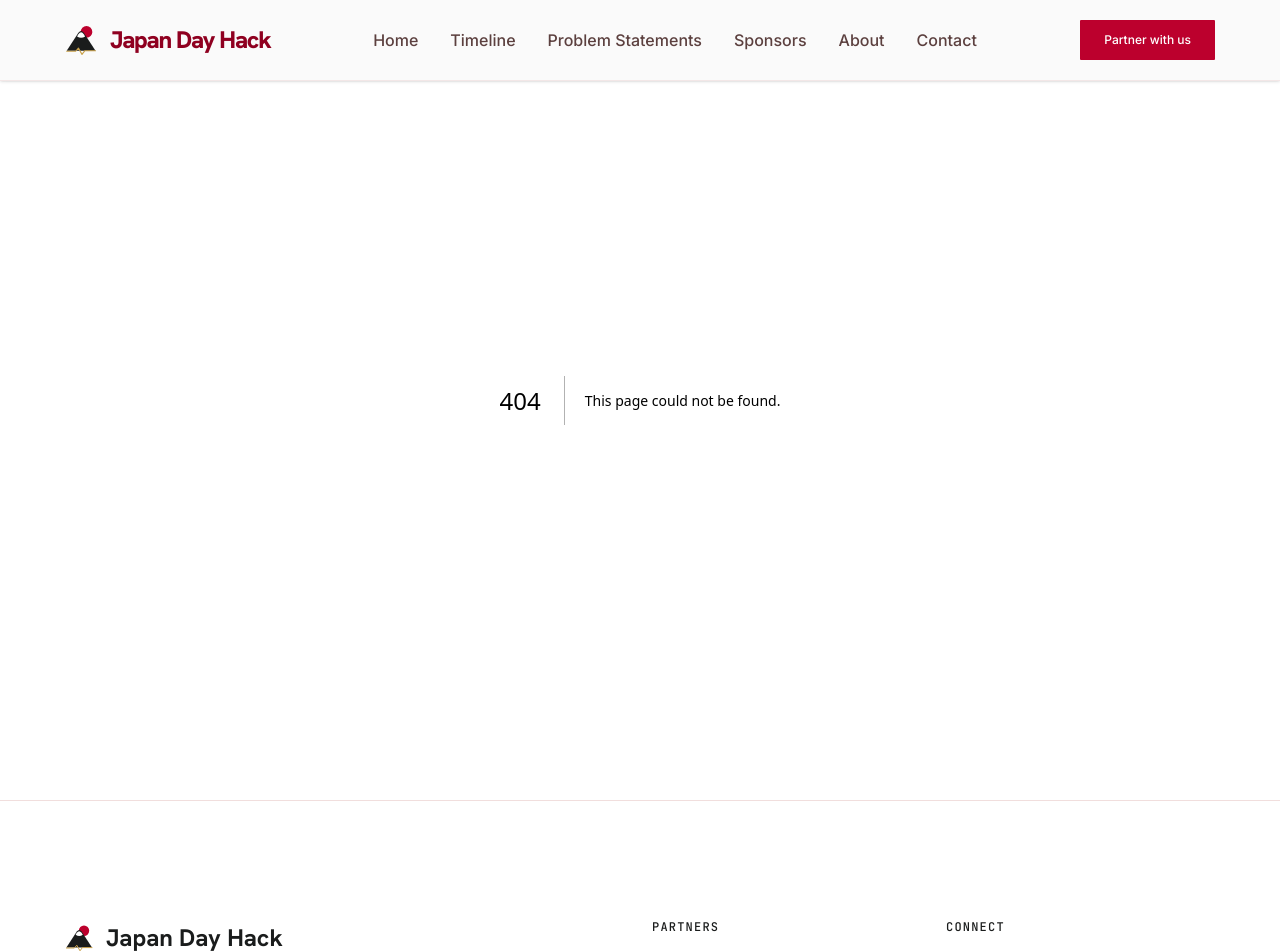
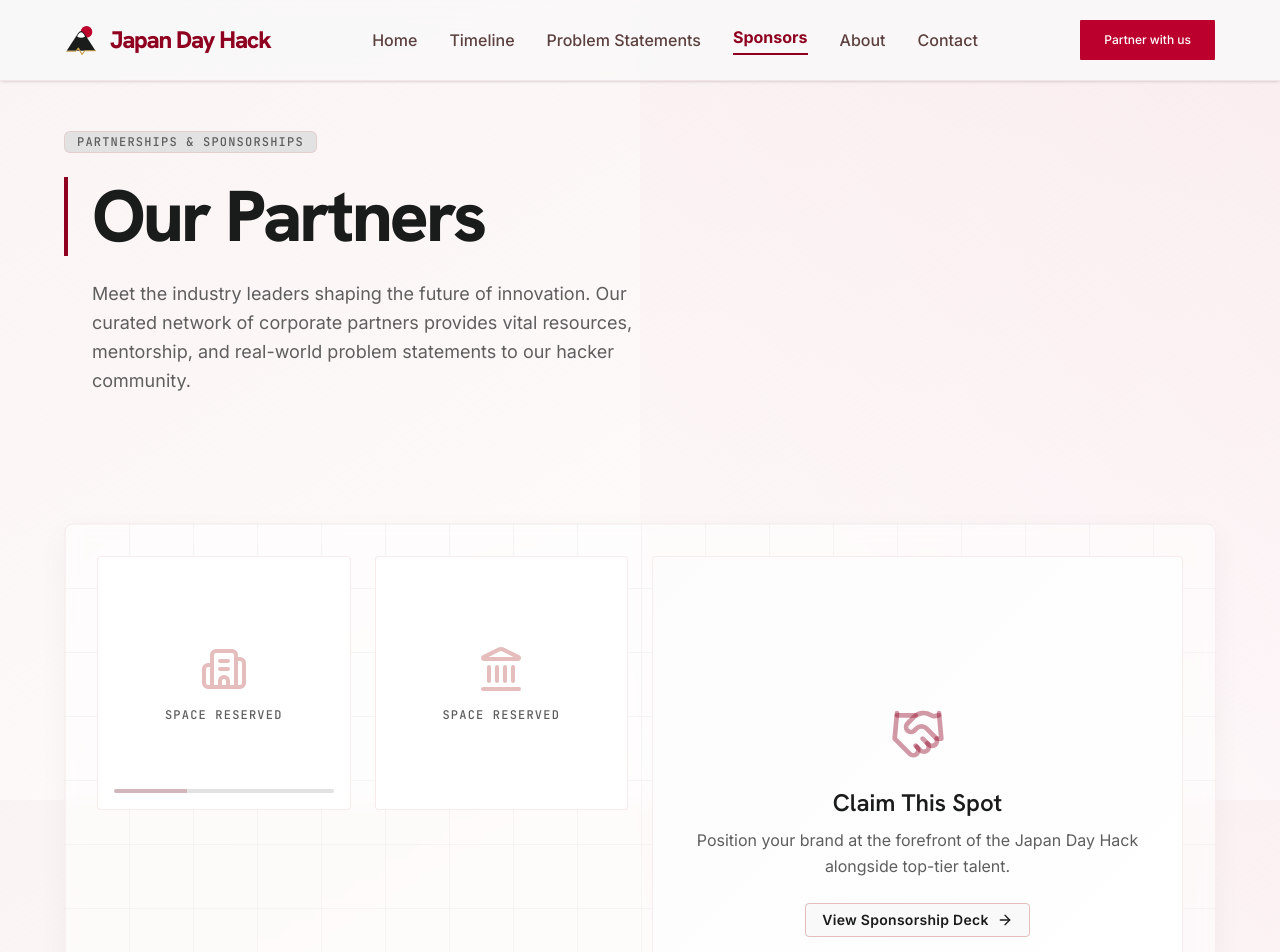
Before and after one commit to FloatingComet62/japanday, a Next.js app: page /sponsors in a window 1280 px wide. Before the commit this address had no page. Shown: the top 952 px of the page. Built offline with nearby package versions, Linux system fonts and the light colour scheme.

Commit message:
UI: sponsors page

```diff
--- a/app/globals.css
+++ b/app/globals.css
@@ -258,6 +258,14 @@
   background-position: center center;
 }
 
+/* Finer Swiss grid background (sponsor bento) */
+.swiss-grid-bg {
+  background-size: 64px 64px;
+  background-image:
+    linear-gradient(to right, rgba(226, 226, 226, 0.3) 1px, transparent 1px),
+    linear-gradient(to bottom, rgba(226, 226, 226, 0.3) 1px, transparent 1px);
+}
+
 /* Vertical timeline spine */
 .timeline-line {
   width: 2px;
--- a/app/navbar.tsx
+++ b/app/navbar.tsx
@@ -11,7 +11,7 @@
   { label: "Home", href: "/" },
   { label: "Timeline", href: "/timeline" },
   { label: "Problem Statements", href: "/problem-statements" },
-  { label: "Sponsors", href: "#" },
+  { label: "Sponsors", href: "/sponsors" },
   { label: "About", href: "#" },
   { label: "Contact", href: "#" },
 ]
--- /dev/null
+++ b/app/sponsors/page.tsx
@@ -0,0 +1,97 @@
+'use client'
+
+import { motion } from 'motion/react'
+import {
+  ArrowRightIcon,
+  Building2Icon,
+  HandshakeIcon,
+  LandmarkIcon,
+} from 'lucide-react'
+
+const fadeUp = {
+  initial: { opacity: 0, y: 30 },
+  whileInView: { opacity: 1, y: 0 },
+  viewport: { once: true, amount: 0.2 },
+}
+
+export default function SponsorsPage() {
+  return (
+    <main className="flex-grow pt-32 pb-section-gap relative overflow-hidden">
+      {/* Subtle ambient background element */}
+      <div className="absolute top-0 right-0 w-1/2 h-full bg-gradient-to-bl from-primary-container/5 to-transparent -z-10 pointer-events-none" />
+
+      <div className="max-w-[1280px] mx-auto px-margin-mobile md:px-margin-desktop">
+        {/* Header */}
+        <motion.header
+          {...fadeUp}
+          transition={{ duration: 0.6, ease: [0.16, 1, 0.3, 1] }}
+          className="mb-24 md:mb-32 max-w-3xl"
+        >
+          <div className="inline-block mb-6 px-3 py-1 bg-surface-container-highest border border-outline-variant/50 rounded-sm font-label-caps text-label-caps text-faint tracking-widest uppercase">
+            Partnerships &amp; Sponsorships
+          </div>
+          <h1 className="font-display-lg-mobile md:font-display-lg text-display-lg-mobile md:text-display-lg text-on-surface mb-6 border-l-4 border-primary pl-6">
+            Our Partners
+          </h1>
+          <p className="font-body-lg text-body-lg text-faint pl-7 max-w-xl">
+            Meet the industry leaders shaping the future of innovation. Our
+            curated network of corporate partners provides vital resources,
+            mentorship, and real-world problem statements to our hacker
+            community.
+          </p>
+        </motion.header>
+
+        {/* Partners grid */}
+        <motion.section
+          {...fadeUp}
+          transition={{ duration: 0.6, delay: 0.1, ease: [0.16, 1, 0.3, 1] }}
+        >
+          <div className="grid grid-cols-1 md:grid-cols-2 lg:grid-cols-4 gap-gutter swiss-grid-bg p-8 rounded-lg border border-outline-variant/20 bg-surface-container-lowest/50 backdrop-blur-sm shadow-[0_10px_30px_rgba(0,0,0,0.04)]">
+            {/* Placeholder card 1 */}
+            <div className="aspect-square bg-surface-container-lowest border border-outline-variant/30 rounded flex flex-col items-center justify-center relative overflow-hidden group hover:-translate-y-1 hover:shadow-[0_10px_30px_rgba(0,0,0,0.08)] transition-all duration-300">
+              <div className="absolute inset-0 bg-gradient-to-br from-transparent to-surface-variant/20 opacity-0 group-hover:opacity-100 transition-opacity" />
+              <Building2Icon className="size-12 text-outline-variant mb-4 group-hover:text-primary-container transition-colors duration-500" />
+              <p className="font-label-caps text-label-caps text-faint tracking-widest uppercase">
+                Space Reserved
+              </p>
+              <div className="absolute bottom-4 left-4 right-4 h-1 bg-surface-container-highest overflow-hidden rounded-full">
+                <div className="h-full bg-primary/20 w-1/3 animate-[pulse_3s_ease-in-out_infinite]" />
+              </div>
+            </div>
+
+            {/* Placeholder card 2 */}
+            <div className="aspect-square bg-surface-container-lowest border border-outline-variant/30 rounded flex flex-col items-center justify-center relative overflow-hidden group hover:-translate-y-1 hover:shadow-[0_10px_30px_rgba(0,0,0,0.08)] transition-all duration-300">
+              <div className="absolute inset-0 bg-gradient-to-br from-transparent to-surface-variant/20 opacity-0 group-hover:opacity-100 transition-opacity" />
+              <LandmarkIcon className="size-12 text-outline-variant mb-4 group-hover:text-primary-container transition-colors duration-500" />
+              <p className="font-label-caps text-label-caps text-faint tracking-widest uppercase">
+                Space Reserved
+              </p>
+            </div>
+
+            {/* Placeholder card 3 (CTA) */}
+            <div className="aspect-square lg:col-span-2 bg-surface-container-lowest border border-outline-variant/30 rounded flex flex-col items-center justify-center relative overflow-hidden group hover:-translate-y-1 hover:shadow-[0_10px_30px_rgba(0,0,0,0.08)] transition-all duration-300">
+              <div className="absolute inset-0 bg-gradient-to-br from-surface-variant/10 to-transparent" />
+              <div className="text-center z-10 px-8">
+                <HandshakeIcon className="size-14 text-primary/40 mb-6 mx-auto" />
+                <h3 className="font-headline-sm text-headline-sm text-on-surface mb-2">
+                  Claim This Spot
+                </h3>
+                <p className="font-body-md text-body-md text-faint mb-6">
+                  Position your brand at the forefront of the Japan Day Hack
+                  alongside top-tier talent.
+                </p>
+                <a
+                  href="#"
+                  className="inline-flex items-center gap-2 bg-surface border border-outline-variant text-on-surface font-button text-button py-2 px-4 rounded hover:bg-surface-variant transition-colors"
+                >
+                  View Sponsorship Deck
+                  <ArrowRightIcon className="size-4" />
+                </a>
+              </div>
+            </div>
+          </div>
+        </motion.section>
+      </div>
+    </main>
+  )
+}
```
